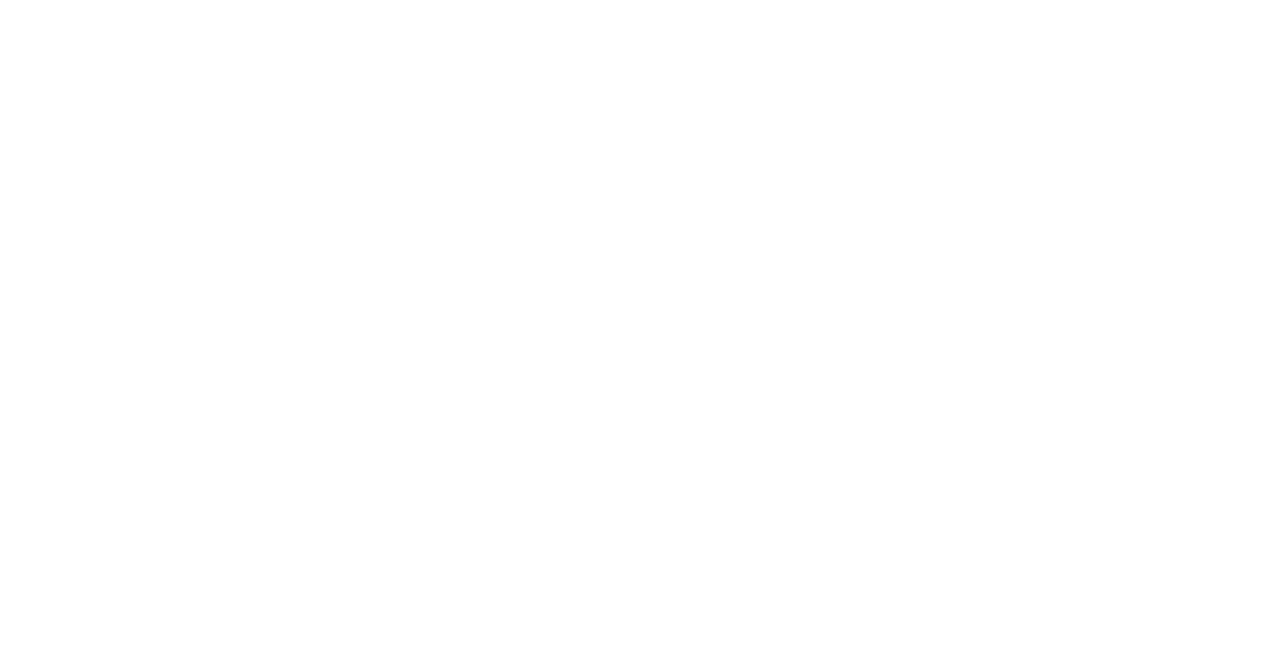
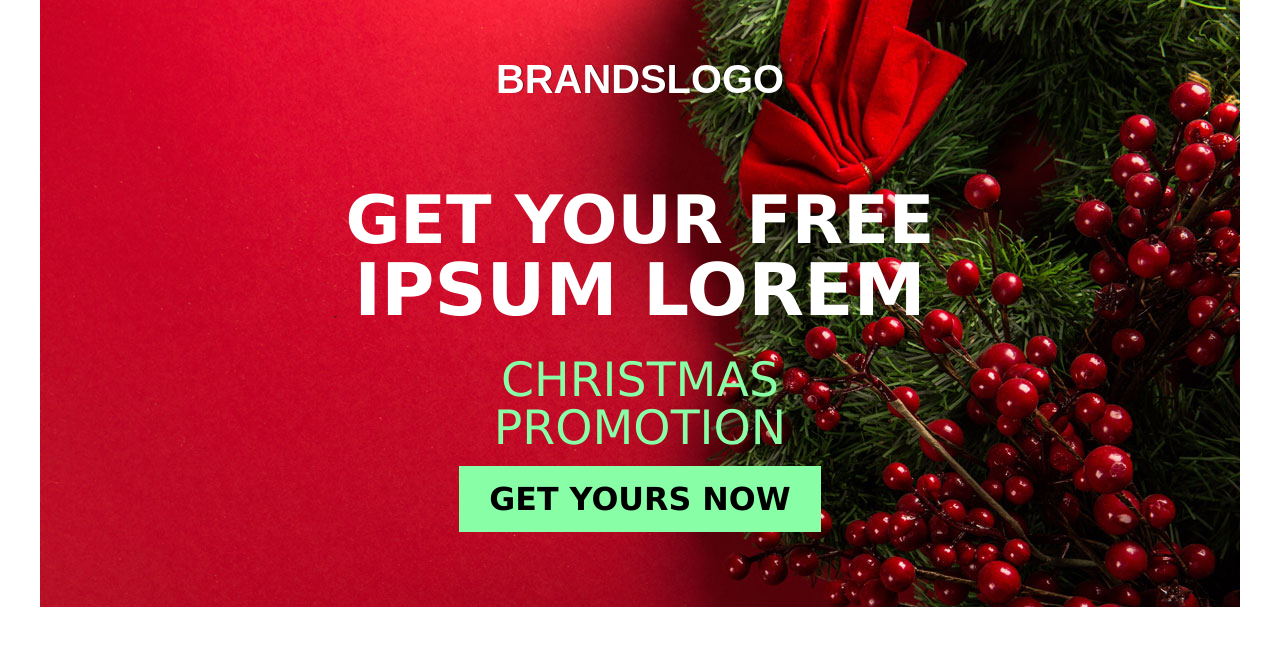
Before and after one commit to josepedrocandido/gifts-page, a plain HTML site: page index.html in a window 1280 px wide. Drawn offline with Linux system fonts and the light colour scheme.

Commit message:
Header section

```diff
--- a/index.html
+++ b/index.html
@@ -1,13 +1,27 @@
 <!DOCTYPE html>
 <html lang="en">
 <head>
-    <meta charset="UTF-8">
-    <meta name="viewport" content="width=device-width, initial-scale=1.0">
-    <meta http-equiv="X-UA-Compatible" content="ie=edge">
-    <link rel="stylesheet" href="style.css">
-    <title>Gifts Page</title>
+  <meta charset="UTF-8">
+  <meta name="viewport" content="width=device-width, initial-scale=1.0">
+  <meta http-equiv="X-UA-Compatible" content="ie=edge">
+  <link rel="stylesheet" href="style.css">
+  <title>Gifts Page</title>
 </head>
 <body>
-
+  <div class="wrapper">
+    <div class="container container__header">
+      <div class="logo">
+        BRANDSLOGO
+      </div>
+      <div class="text">
+        <div class="text__promotionAlert">
+          <h3 class="text__promotionAlert-message">get your free</h3>
+          <h2 class="text__promotionAlert-product">ipsum lorem</h2>
+        </div>
+        <h1 class="text-promotionType">CHRISTMAS<br>PROMOTION</h1>
+        <button class="btn text">GET YOURS NOW</button>
+      </div>
+    </div>
+  </div>
 </body>
 </html>
--- a/style.css
+++ b/style.css
@@ -73,3 +73,72 @@ td {
 body {
   line-height: 1;
 }
+
+.wrapper {
+  width: 100%;
+  max-width: 1200px;
+  margin: 0 auto;
+}
+
+.container {
+  display: flex;
+  align-items: center;
+  justify-content: space-between;
+}
+
+.container__header {
+  flex-direction: column;
+  padding: 60px;
+  height: 487px;
+  background-image: url('img/header_background.jpg');
+  background-repeat: no-repeat;
+  background-size: cover;
+}
+
+.logo {
+  font-family: Arial, Helvetica, sans-serif;
+  font-size: 29.92pt;
+  font-weight: bold;
+  color: white;
+  text-shadow: 1px 0px 0px rgba(0,0,0,0.47);
+}
+
+.text {
+  font-family: Verdana, Geneva, sans-serif;
+  text-transform: uppercase;
+  text-align: center;
+}
+
+.text__promotionAlert {
+  color: white;
+  font-weight: bold;
+  padding: 30px 0px;
+}
+
+.text__promotionAlert-message {
+  font-size: 50.07pt;
+}
+
+.text__promotionAlert-product {
+  font-size: 54.4pt;
+}
+
+.text-promotionType {
+  color: #88fea7;
+  font-weight: normal;
+  font-size: 35.54pt;
+}
+
+.btn {
+  background-color: #88fea7;
+  border: none;
+  padding: 15px 30px;
+  text-align: center;
+  text-decoration: none;
+  display: inline-block;
+  margin: 15px;
+  cursor: pointer;
+  color: #000;
+  font-weight: bold;
+  font-size: 23.76pt;
+}
```
Also changed, not shown: img/header_background.jpg (added). Lines whose indentation alone changed are shown as unchanged.
